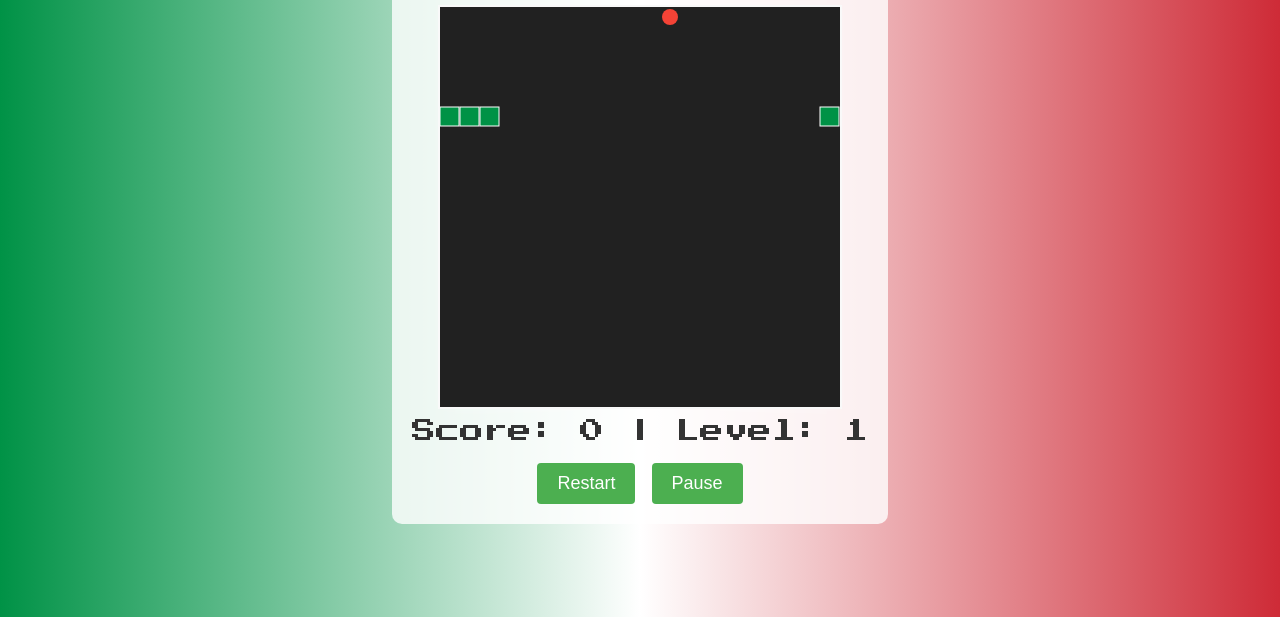
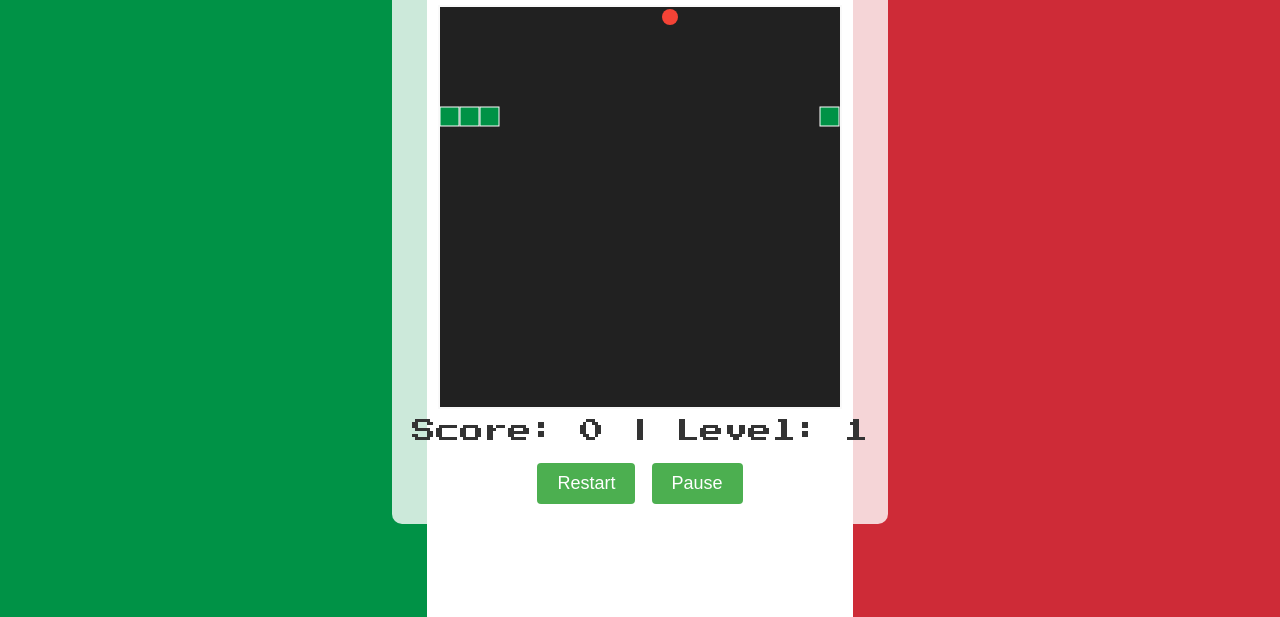
Before and after one commit to TheItalianCoin/snake, a plain HTML site: page index.html in a window 1280 px wide. Shown: the part 183-800 px from the top of the page. Drawn offline with Linux system fonts and the light colour scheme.

Commit message:
Add files via upload

```diff
--- a/style.css
+++ b/style.css
@@ -4,7 +4,7 @@ body {
     align-items: center;
     height: 100vh;
     margin: 0;
-    background: linear-gradient(to right, #009246, #ffffff, #ce2b37);
+    background: linear-gradient(to right, #009246, #009246 33.33%, #ffffff 33.33%, #ffffff 66.67%, #ce2b37 66.67%, #ce2b37);
     font-family: 'Press Start 2P', sans-serif;
     color: #333;
 }
```
